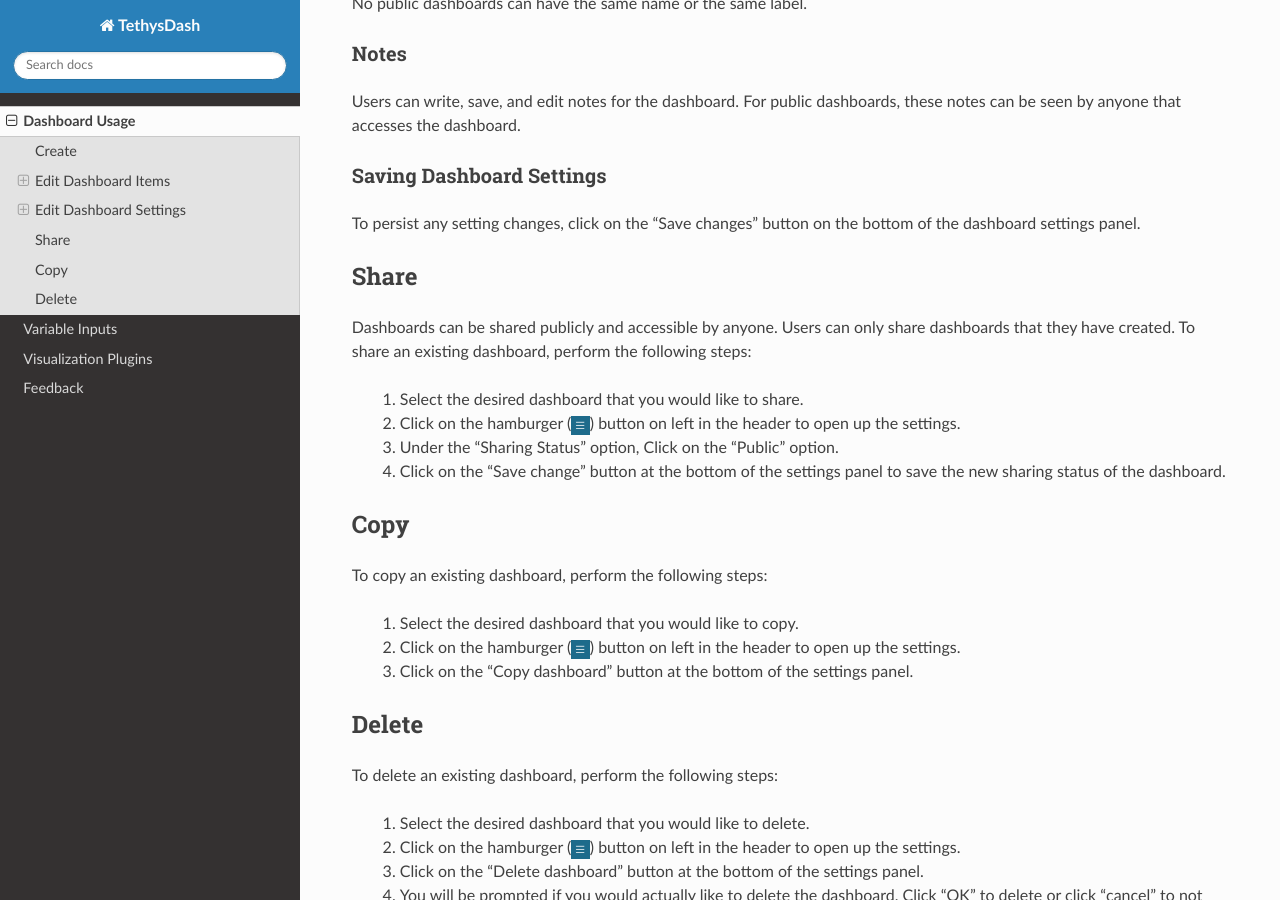
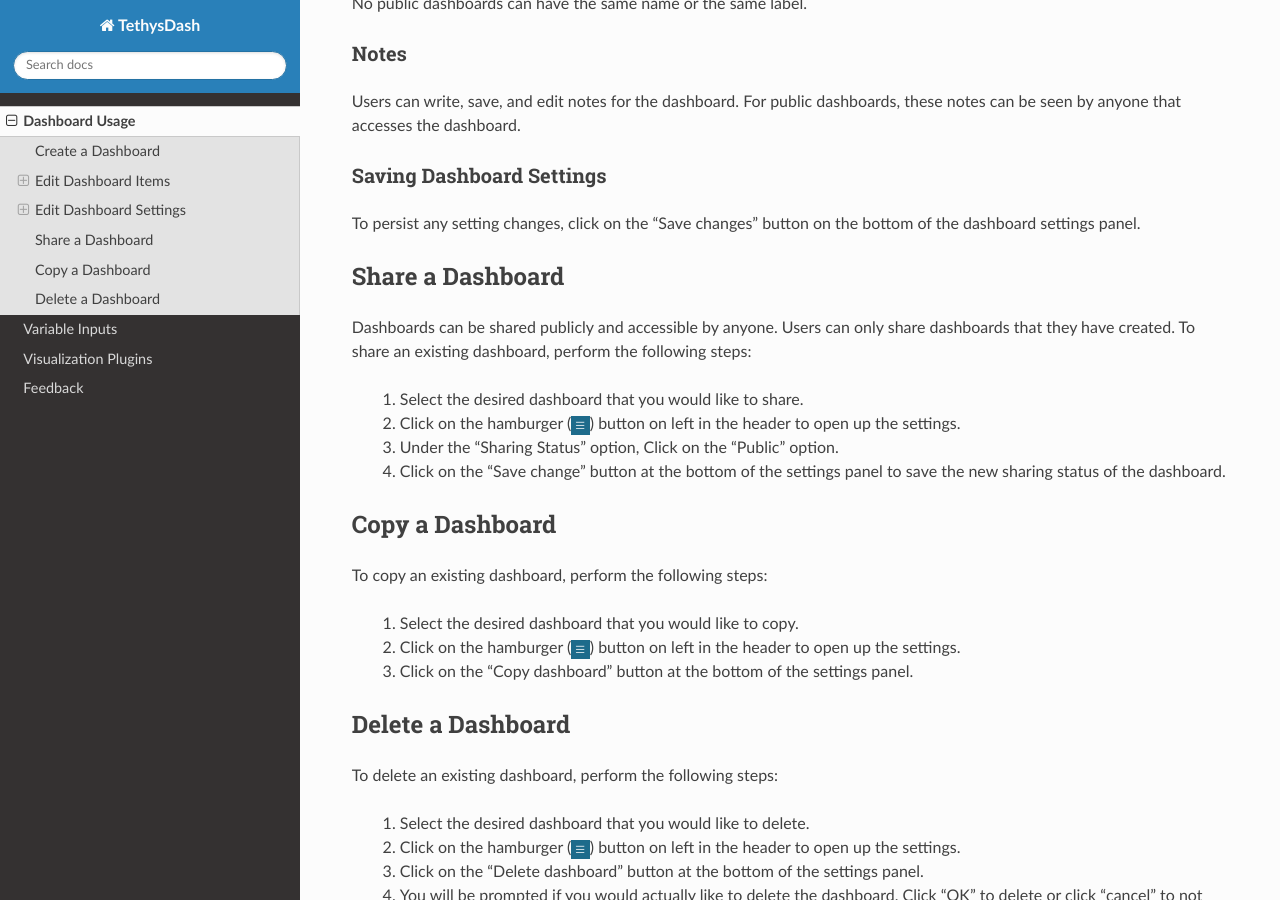
Before and after one commit to Aquaveo/TethysDashDocs, a Sphinx documentation site: the page built from docs/source/usage.rst, in a window 1280 px wide and 900 px high, scrolled down 6399 px. Built offline with Sphinx 7.4.7 and the Read the Docs theme 3.1.0, drawn with Linux system fonts in a browser that asks for light colours; some of the changed text lies outside the part shown.

Commit message:
added more language so some sections

```diff
--- a/docs/source/usage.rst
+++ b/docs/source/usage.rst
@@ -3,8 +3,8 @@ Dashboard Usage
 
 .. _dashboard_usage:
 
-Create
-------
+Create a Dashboard
+------------------
 
 To create a new dashboard, do the following:
 
@@ -256,8 +256,8 @@ Saving Dashboard Settings
 To persist any setting changes, click on the "Save changes" button on the bottom of the dashboard settings panel.
 
 
-Share
------
+Share a Dashboard
+-----------------
 
 Dashboards can be shared publicly and accessible by anyone. Users can only share dashboards that they have created. To
 share an existing dashboard, perform the following steps:
@@ -267,8 +267,8 @@ share an existing dashboard, perform the following steps:
    3. Under the "Sharing Status" option, Click on the "Public" option.
    4. Click on the "Save change" button at the bottom of the settings panel to save the new sharing status of the dashboard.
 
-Copy
-----
+Copy a Dashboard
+----------------
 
 To copy an existing dashboard, perform the following steps:
 
@@ -277,8 +277,8 @@ To copy an existing dashboard, perform the following steps:
    3. Click on the "Copy dashboard" button at the bottom of the settings panel.
 
 
-Delete
-------
+Delete a Dashboard
+------------------
 
 To delete an existing dashboard, perform the following steps:
 
```
